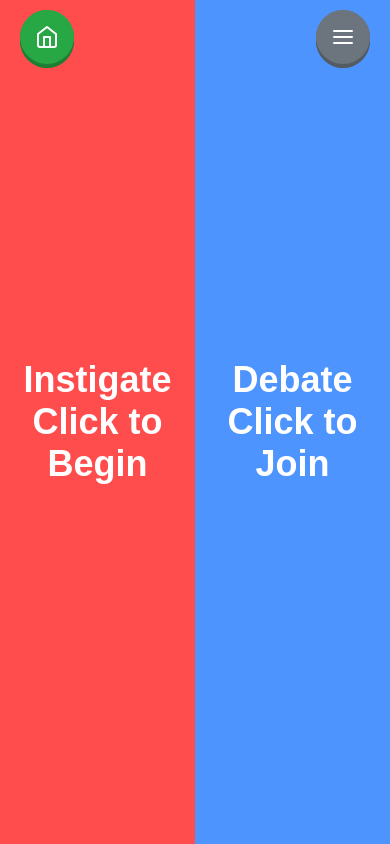
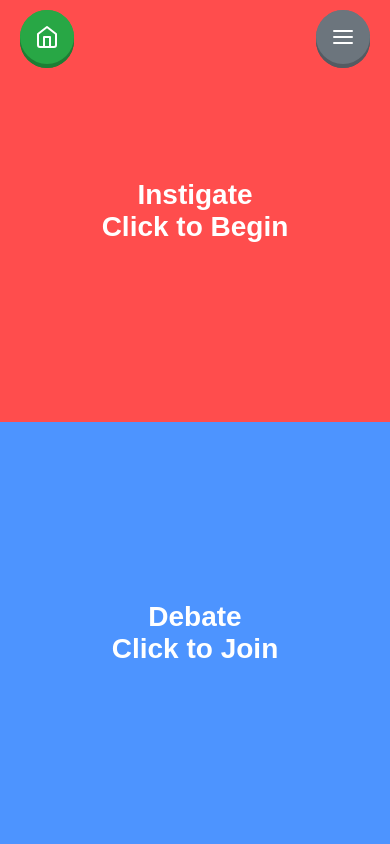
Before and after one commit to lucasadilla/BICKER, a Next.js app: page / in a window 390 px wide. Built offline with nearby package versions, Linux system fonts and the light colour scheme.

Commit message:
Improve mobile layout

```diff
--- a/pages/_document.js
+++ b/pages/_document.js
@@ -4,6 +4,7 @@ export default function Document() {
   return (
     <Html>
       <Head>
+        <meta name="viewport" content="width=device-width, initial-scale=1" />
         <link rel="icon" href="/favicon_io/android-chrome-512x512.png" />
         <link rel="apple-touch-icon" sizes="180x180" href="/favicon_io/android-chrome-192x192.png" />
         <link rel="icon" type="image/png" sizes="32x32" href="/favicon_io/favicon-32x32.png" />
--- a/pages/index.js
+++ b/pages/index.js
@@ -1,8 +1,19 @@
 import { useRouter } from 'next/router';
+import { useState, useEffect } from 'react';
 import NavBar from '../components/NavBar';
 
 export default function Home() {
     const router = useRouter();
+    const [isMobile, setIsMobile] = useState(false);
+
+    useEffect(() => {
+        const handleResize = () => {
+            setIsMobile(window.innerWidth <= 768);
+        };
+        handleResize();
+        window.addEventListener('resize', handleResize);
+        return () => window.removeEventListener('resize', handleResize);
+    }, []);
 
     // Whether user is signed in or not, we show the main content
     return (
@@ -18,7 +29,13 @@ export default function Home() {
             <NavBar />
 
             {/* Split Screen */}
-            <div style={{ display: 'flex', height: '100%' }}>
+            <div
+                style={{
+                    display: 'flex',
+                    height: '100%',
+                    flexDirection: isMobile ? 'column' : 'row',
+                }}
+            >
                 {/* Left Side - Instigate */}
                 <div
                     onClick={() => router.push('/instigate')}
@@ -31,11 +48,19 @@ export default function Home() {
                         alignItems: 'center',
                         cursor: 'pointer',
                         transition: 'background-color 0.3s ease',
+                        width: isMobile ? '100%' : '50%',
+                        height: isMobile ? '50%' : '100%',
                     }}
                     onMouseEnter={(e) => (e.target.style.backgroundColor = '#FF6A6A')}
                     onMouseLeave={(e) => (e.target.style.backgroundColor = '#FF4D4D')}
                 >
-                    <h1 style={{ fontSize: '36px', textAlign: 'center', margin: '0 20px' }}>
+                    <h1
+                        style={{
+                            fontSize: isMobile ? '28px' : '36px',
+                            textAlign: 'center',
+                            margin: '0 20px',
+                        }}
+                    >
                         Instigate
                         <br />
                         Click to Begin
@@ -54,11 +79,19 @@ export default function Home() {
                         alignItems: 'center',
                         cursor: 'pointer',
                         transition: 'background-color 0.3s ease',
+                        width: isMobile ? '100%' : '50%',
+                        height: isMobile ? '50%' : '100%',
                     }}
                     onMouseEnter={(e) => (e.target.style.backgroundColor = '#76ACFF')}
                     onMouseLeave={(e) => (e.target.style.backgroundColor = '#4D94FF')}
                 >
-                    <h1 style={{ fontSize: '36px', textAlign: 'center', margin: '0 20px' }}>
+                    <h1
+                        style={{
+                            fontSize: isMobile ? '28px' : '36px',
+                            textAlign: 'center',
+                            margin: '0 20px',
+                        }}
+                    >
                         Debate
                         <br />
                         Click to Join
```
